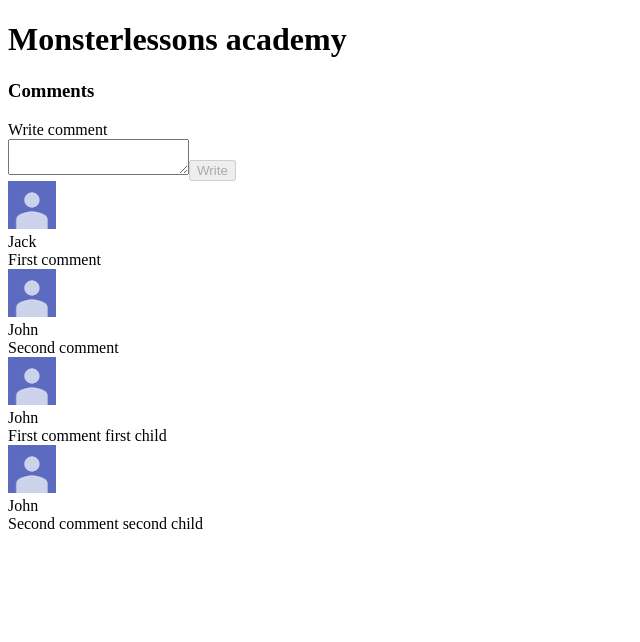
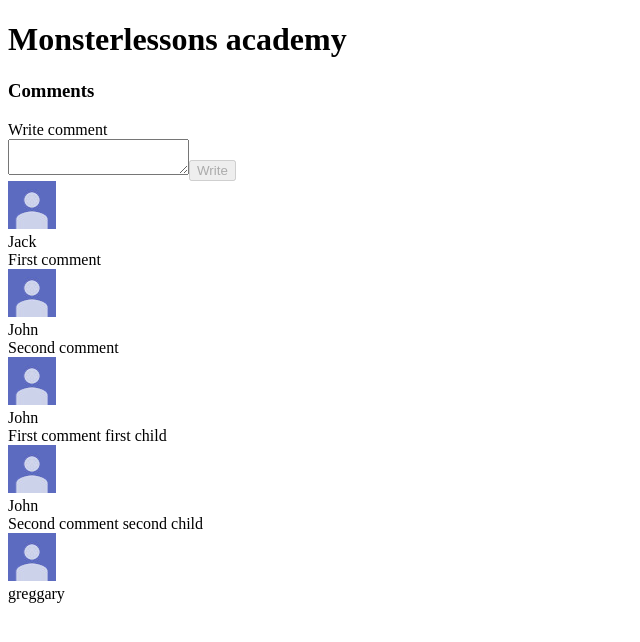
Before and after one commit to httpcyberdata/comments_angular, an Angular app: page / in a window 1280 px wide. Shown: the top 642 px of the page, without its empty margins (0-640 px from the left). Built offline with nearby package versions, Linux system fonts and the light colour scheme; data requests are answered from the project's data file.

Commit message:
comment, post and shown views works

```diff
--- a/db.json
+++ b/db.json
@@ -31,6 +31,11 @@
       "userId": "2",
       "parentId": "2",
       "createdAt": "2021-08-16T23:00:33.010+02:00"
+    },
+    {
+      "body": "greggary",
+      "parentId": null,
+      "id": "VPnu254"
     }
   ]
 }
--- a/src/app/comments/components/commentForm/commentForm.component.ts
+++ b/src/app/comments/components/commentForm/commentForm.component.ts
@@ -1,4 +1,4 @@
-import { Component, Input } from '@angular/core';
+import { Component, Input, Output, EventEmitter } from '@angular/core';
 import { Validators, FormBuilder, FormGroup } from '@angular/forms';
 @Component({
 	selector: 'comment-form',
@@ -9,6 +9,8 @@ export class CommentFormComponent {
 	@Input() submitLabel!: string;
 	@Input() hasCancelButton: boolean = false;
 	@Input() initialText: string = '';
+
+	@Output() handleSubmit = new EventEmitter<string>();
 	form!: FormGroup;
 
 	constructor(private fb: FormBuilder) {}
@@ -19,6 +21,6 @@ export class CommentFormComponent {
 		})
 	}
 	onSubmit(): void {
-		console.log('onSubmit', this.form.value)
+		this.handleSubmit.emit(this.form.value.title);
 	}
 }
--- a/src/app/comments/components/comments/comments.component.html
+++ b/src/app/comments/components/comments/comments.component.html
@@ -1,7 +1,7 @@
 <div class="comments">
 	<h3 class="comments-title">Comments</h3>
 	<div class="comment-form-title">Write comment</div>
-	<comment-form submitLabel="Write"></comment-form>
+	<comment-form submitLabel="Write" (handleSubmit)="addComment({text: $event, parentId: null})"></comment-form>
 	<div class="comments-container">
 		<comment *ngFor="let comment of comments" [comment]="comment">
 		</comment>
--- a/src/app/comments/components/comments/comments.component.ts
+++ b/src/app/comments/components/comments/comments.component.ts
@@ -17,4 +17,11 @@ export class CommentsComponent {
 			})
 		}
 
+		addComment({ text, parentId}: {text: string, parentId: null | string}): void {
+			console.log('addComment', text, parentId)
+			this.commentsService.createComment(text, parentId).subscribe(createdComment => {
+				this.comments = [...this.comments, createdComment];
+			})
+		}
+
 }
--- a/src/app/comments/services/comments.service.ts
+++ b/src/app/comments/services/comments.service.ts
@@ -9,4 +9,12 @@ export class CommentsService {
 	getComments(): Observable<CommentInterface[]> {
 		return this.httpClient.get<CommentInterface[]>('http://localhost:3000/comments')
 	}
-}
+
+	createComment(text: string, parentId: null|string): Observable<CommentInterface> {
+		return this.httpClient.post<CommentInterface>('http://localhost:3000/comments', {
+			body: text,
+			parentId
+		})
+
+	}
+ }
```
